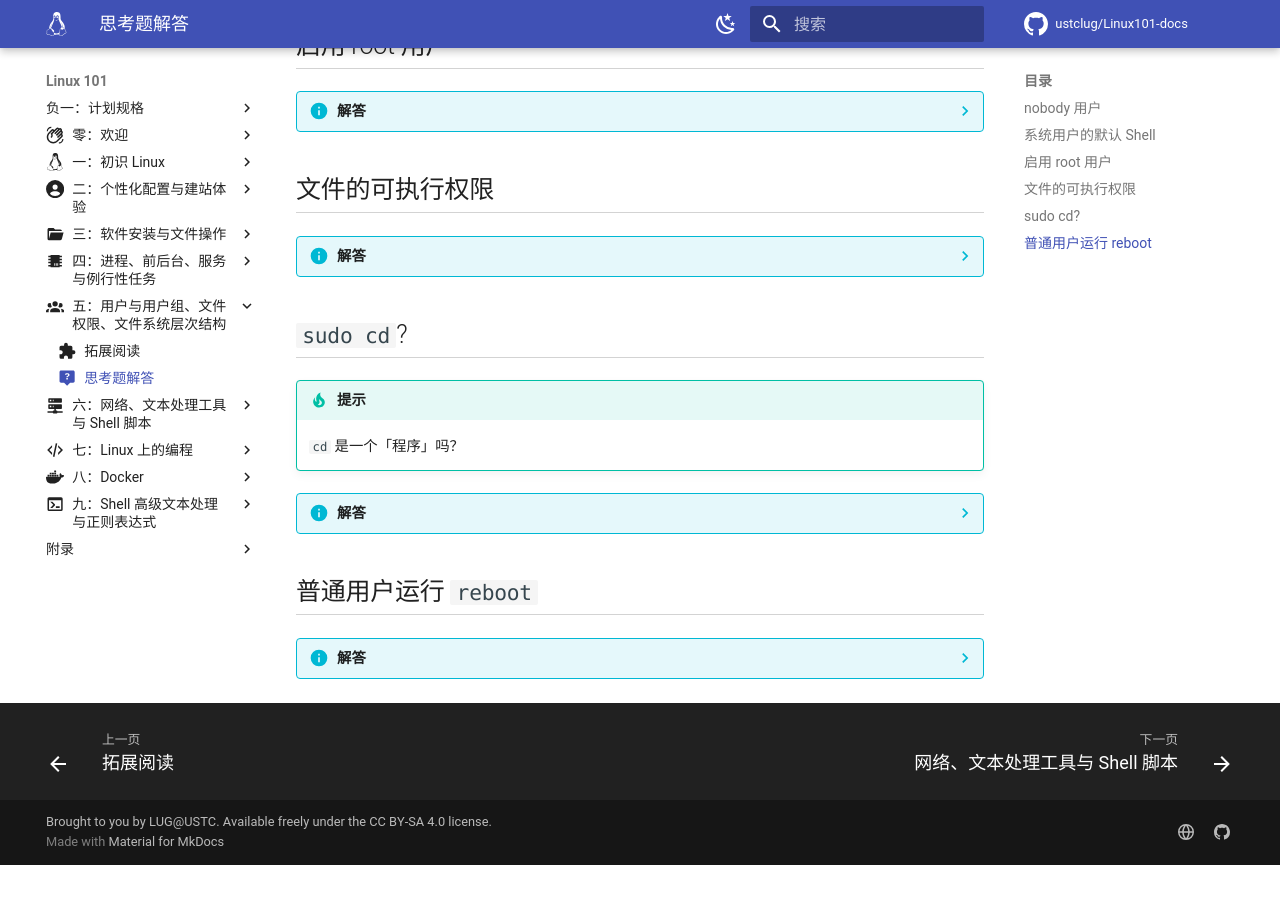
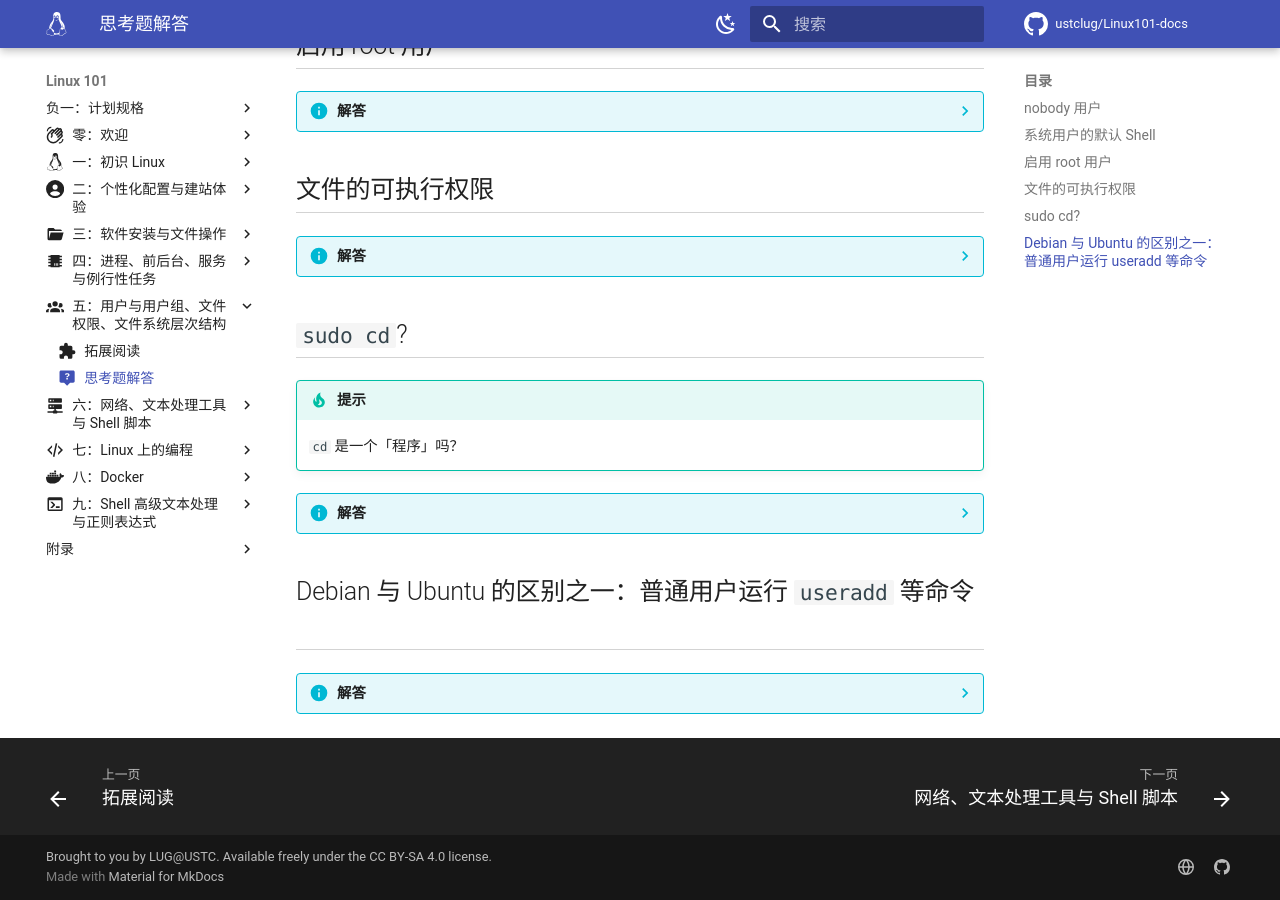
Before and after one commit to ustclug/Linux101-docs, an MkDocs documentation site: the page built from docs/Ch05/solution.md, in a window 1280 px wide and 900 px high, scrolled down 667 px. Built offline with MkDocs 1.6.1 and Material for MkDocs 9.7.7, drawn with Linux system fonts in a browser that asks for light colours; comment, search, counter and statistics services are not loaded; before the commit the page ends 1532 px from its top, so only the background shows below that; some of the changed lines change nothing that is shown.

Commit message:
Ch05: Fix new quiz
Linux 101 is not Debian-based, so this must be modified.

````diff
--- a/docs/Ch05/index.md
+++ b/docs/Ch05/index.md
@@ -311,8 +311,6 @@
     （可以执行了）
     ```
 
-    <!-- 再次强调，**在运行任何来自网络的程序或脚本前，请先检查其内容**，特别是使用高权限的用户执行时。 -->
-
 ## 文件系统层次结构 {#fhs}
 
 相信到现在你应该已经发现了：Linux 下文件系统的结构和 Windows 的很不一样。在 Windows 中，分区以盘符的形式来标识（如「C 盘」、「D 盘」），各个分区的分界线是很明确的。在系统所在的分区（一般为 C 盘）中，存储着程序文件 (`Program Files`)，系统运行需要的文件 (`Windows`)，用户文件 (`Users`) 等。这种组织形式源于 DOS 和早期的 Windows，并一直传承下来。
@@ -384,7 +382,7 @@
 
 `/sbin`
 
-: 存储用于系统管理，以及仅允许 `root` 用户使用的程序。如 `fsck`（文件系统修复程序）、`reboot`（重启系统）等。
+: 存储用于系统管理，以及仅允许 `root` 用户使用的程序。如 `fsck`（文件系统修复程序）、`reboot`（重启系统）、`useradd`（添加用户）等。
 
 `/srv`
 
@@ -442,9 +440,33 @@
 
     当需要浏览仅 `root` 用户可查看的目录时，很多人的第一反应是 `sudo cd xxx`，但最终失败了。尝试解释这样做不可行的原因。
 
-!!! question "普通用户运行 `reboot`"
+!!! question "Debian 与 Ubuntu 的区别之一：普通用户运行 `useradd` 等命令"
 
-    前面说过，`reboot` 这类程序只能由 `root` 用户运行。为何普通用户在 Shell 中直接输入 `reboot` 不能重启系统？
+    提示：可以在按照[第八章](../Ch08/index.md)配置 Docker 后使用如下命令体验 Debian：
+
+    ```console
+    $ sudo docker run -it --rm debian:bookworm
+    ```
+
+    在进入容器后，使用 `useradd`（`adduser` 也可以）创建一个新用户并进入：
+
+    ```console
+    # useradd -m test
+    # su - test
+    $ useradd
+    -sh: 1: useradd: not found
+    ```
+
+    而相同的操作在 Ubuntu 容器（`ubuntu:noble`）中可以找到 `useradd` 这个命令：
+
+    ```console
+    $ useradd
+    Usage: useradd [options] LOGIN
+       useradd -D
+       useradd -D [options]
+    ```
+
+    虽然说 `useradd` 这种程序只能 root 运行，但是以上差异是为什么呢？
 
 ## 引用来源 {#references .no-underline}
 
--- a/docs/Ch05/solution.md
+++ b/docs/Ch05/solution.md
@@ -71,27 +71,8 @@
 
     那么 `cd` 可以实现成（外置的）程序吗？答案是不能：因为切换工作目录的系统调用 (`chdir()`) 只能切换当前的程序的工作目录。如果实现成了外置的程序，那么切换完退出之后，shell 的工作目录仍然不会变化。
 
-## 普通用户运行 `reboot`
+## Debian 与 Ubuntu 的区别之一：普通用户运行 `useradd` 等命令
 
 ??? info "解答"
 
-    这里可能不止权限不足的问题。事实上，在 Debian 系统上，用普通用户执行 `reboot`，你会看到：
-
-    ```console
-    $ reboot
-    -bash: reboot: command not found
-    ```
-
-    这是为什么呢？这是因为，`reboot` 存在于 `/sbin` 下，而这个目录并不在普通用户登录后默认的 `PATH` 环境变量中（但 Ubuntu 下则不一样：`/sbin` 也在普通用户的 `PATH` 环境变量中）。也就是说，Shell 并不会去 `/sbin` 中查找 `reboot`，自然就会提示 `command not found`。如果执行
-
-    ```console
-    $ /sbin/reboot
-    ```
-
-    或者
-
-     ```console
-     $ systemctl reboot -i  # 另一种重启的方法
-     ```
-
-    就会因为有其他用户已登录，或者权限不足而失败。其他的命令也是类似的原因，只能由 `root` 执行。
+    这里可能不止权限不足的问题。这是因为，`useradd` 存在于 `/sbin` 下，而在 Debian 中，这个目录并不在普通用户登录后默认的 `PATH` 环境变量中（但 Ubuntu 下则不一样：`/sbin` 也在普通用户的 `PATH` 环境变量中）。也就是说，Shell 并不会去 `/sbin` 中查找 `useradd`，自然就会提示 `command not found`。如果改成完整路径（`/sbin/useradd`）就可以了。
````
